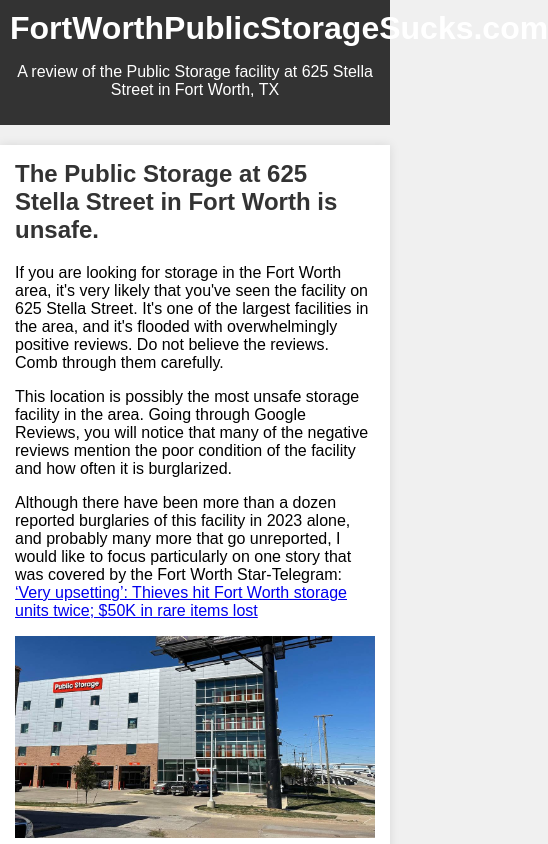
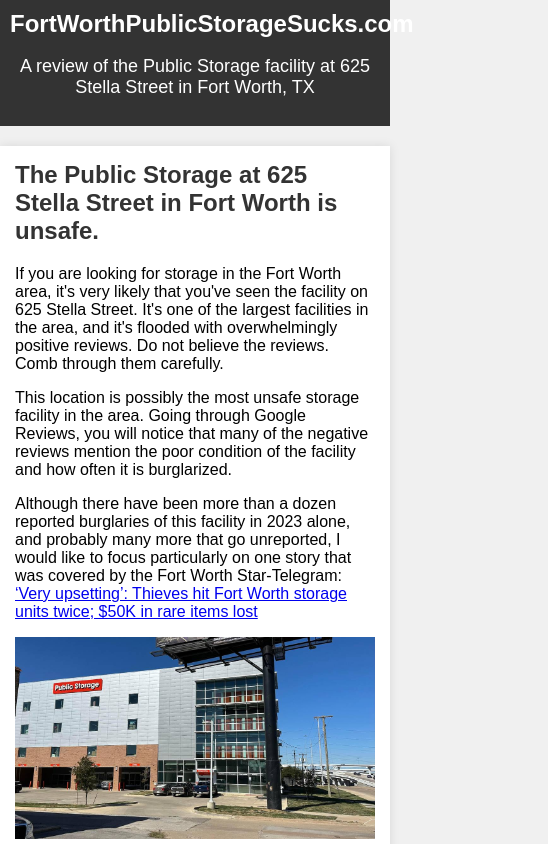
Before and after one commit to fortworthpublicstoragesucks/fortworthpublicstoragesucks, a plain HTML site: page index.html in a window 390 px wide. Shown: the top 844 px of the page, 548 px wide, since content can reach past the window. Drawn offline with Linux system fonts and the light colour scheme.

Commit message:
Update style.css

```diff
--- a/style.css
+++ b/style.css
@@ -77,11 +77,11 @@ footer {
     }
 
     header h1 {
-        font-size: 32px;
+        font-size: 24px;
     }
 
     header p {
-        font-size: 16px;
+        font-size: 18px;
     }
 
     main {
@@ -109,7 +109,7 @@ footer {
     }
 
     footer {
-        font-size: 12px;
+        font-size: 14px;
         padding: 5px;
     }
 }
```
